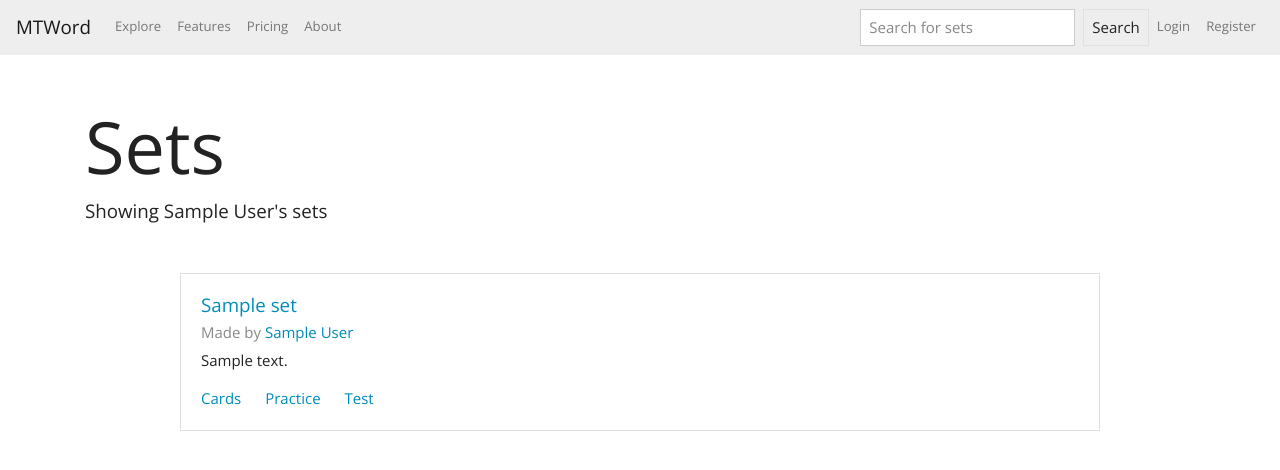
After one commit to dkclee/MTWord, a Flask app: page /users/1/sets in a window 1280 px wide. The commit adds this page. Shown: the top 470 px of the page. Run offline with Flask 2, Linux system fonts and the light colour scheme; tables that the repository leaves empty hold one stand-in row (values such as "Sample post"); some libraries are stand-ins or nearby versions.

Commit message:
created set_list pages

```diff
--- a/app.py
+++ b/app.py
@@ -205,7 +205,7 @@ def logout():
 
 
 ####################################################################
-# Reset Password Route
+# Reset Password Routes
 
 @app.route("/reset/pw", methods=["GET", "POST"])
 def request_reset_pw():
@@ -282,6 +282,18 @@ def edit_user_profile(user_id):
     """ Shows the user profile """
 
 
+@app.route("/users/<int:user_id>/sets")
+def show_user_sets(user_id):
+    """ Display the user's sets"""
+
+    searched_user = User.query.get_or_404(user_id)
+
+    sets = searched_user.sets
+
+    return render_template("sets/sets_list.html",
+                           sets=sets,
+                           searched_user=searched_user)
+
 ####################################################################
 # Set Routes
 
@@ -332,10 +344,12 @@ def create_new_set():
     return render_template("sets/add_set.html", form=form)
 
 
-@app.route("/sets/<int:set_id>/edit")
+@app.route("/sets/<int:set_id>/edit", methods=["GET", "POST"])
 @login_required
 def edit_set(set_id):
     """ Edit the set """
+
+
 
 
 @app.route("/sets/<int:set_id>")
@@ -345,11 +359,7 @@ def show_set(set_id):
         - Various studying means
     """
 
-    current_set = Set.query.get(set_id)
-
-    # If the set doesnt exist, 404
-    if not current_set:
-        abort(404)
+    current_set = Set.query.get_or_404(set_id)
 
     headers = ("Reference", "Verse")
     verses = current_set.verses
--- a/models.py
+++ b/models.py
@@ -43,6 +43,10 @@ class User(UserMixin, db.Model):
     def update_password(self, pwd):
         """ Update the user's password """
         self.password = bcrypt.generate_password_hash(pwd).decode('utf8')
+
+    @property
+    def full_name(self):
+        return f"{self.first_name} {self.last_name}"
 
     @classmethod
     def register(cls, username, pwd, email, f_name, l_name):
--- a/templates/sets/add_set.html
+++ b/templates/sets/add_set.html
@@ -1,5 +1,6 @@
 {% from 'bootstrap/form.html' import render_field, render_hidden_errors %}
 
+{% extends 'base.html' %}
 
 {% block styles %}
 <style>
@@ -10,7 +11,6 @@
 {% endblock %}
 
 
-{% extends 'base.html' %}
 {% block content %}
 
 <div class="container justify-content-center my-4 text-center">
--- /dev/null
+++ b/templates/sets/sets_list.html
@@ -0,0 +1,51 @@
+{% extends 'base.html' %}
+
+{% block styles %}
+
+{% endblock %}
+
+
+{% block content %}
+
+<div class="container justify-content-center my-4">
+
+    <h2 class="display-3 mt-5">Sets</h2>
+
+    {% if searched_term %}
+    <p class="lead">Searched term: <i>{{ searched_term }}</i></p>
+    {% endif %}
+
+    {% if searched_user %}
+    <p class="lead">Showing {{ searched_user.full_name }}'s sets</p>
+    {% endif %}
+
+    {% for set in sets %}
+    <div class="row justify-content-center my-5">
+        <div class="col-10">
+            <div class="card">
+                <div class="card-body">
+                    <h5 class="card-title">
+                        <a href="{{ url_for('show_set', set_id=set.id)}}">{{ set.name }}</a>
+                    </h5>
+                    <h6 class="card-subtitle mb-2 text-muted">
+                        Made by
+                        <a href="{{ url_for('show_user_profile', user_id=set.user_id)}}">
+                            {{ set.user.full_name}}
+                        </a>
+                    </h6>
+                    <p class="card-text">{{ set.description }}</p>
+                    <a href="#" class="card-link">Cards</a>
+                    <a href="#" class="card-link">Practice</a>
+                    <a href="#" class="card-link">Test</a>
+                </div>
+            </div>
+        </div>
+    </div>
+    {% endfor %}
+</div>
+{% endblock %}
+
+
+{% block scripts %}
+
+{% endblock %}
```
